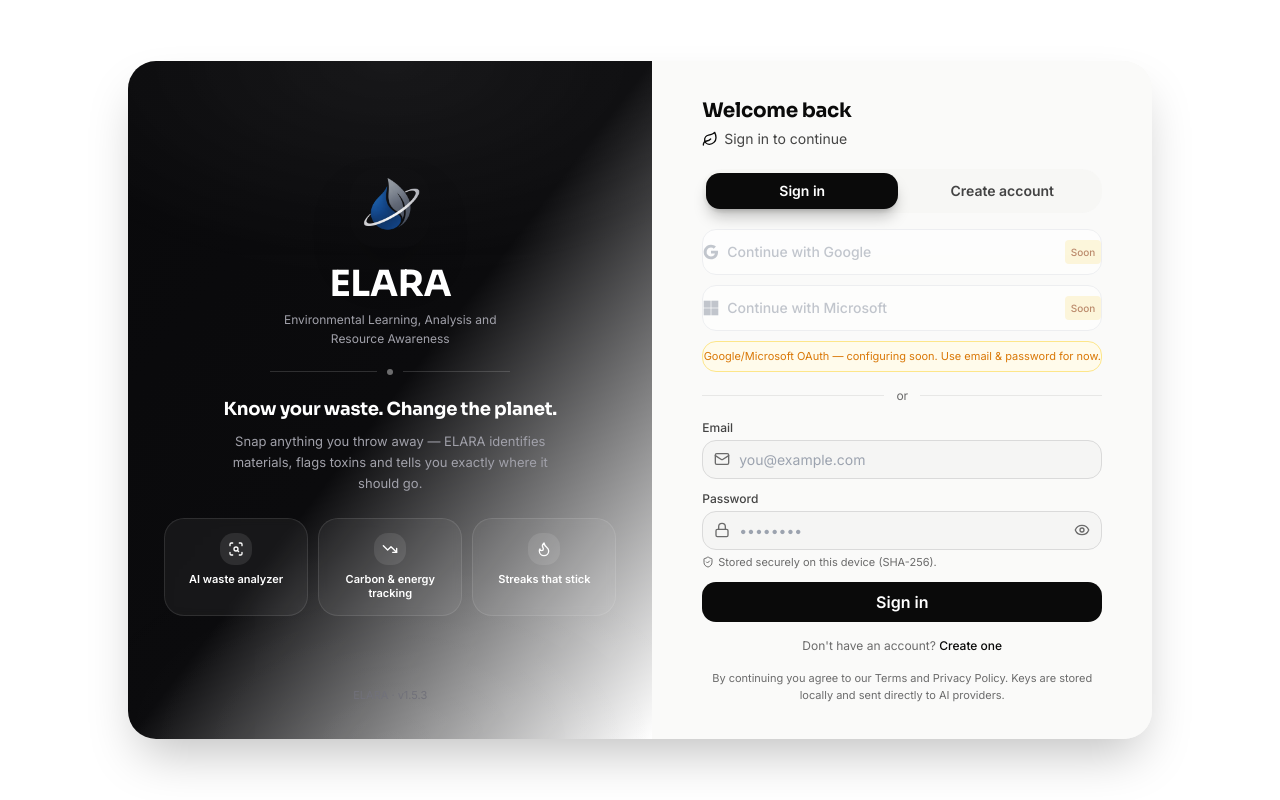
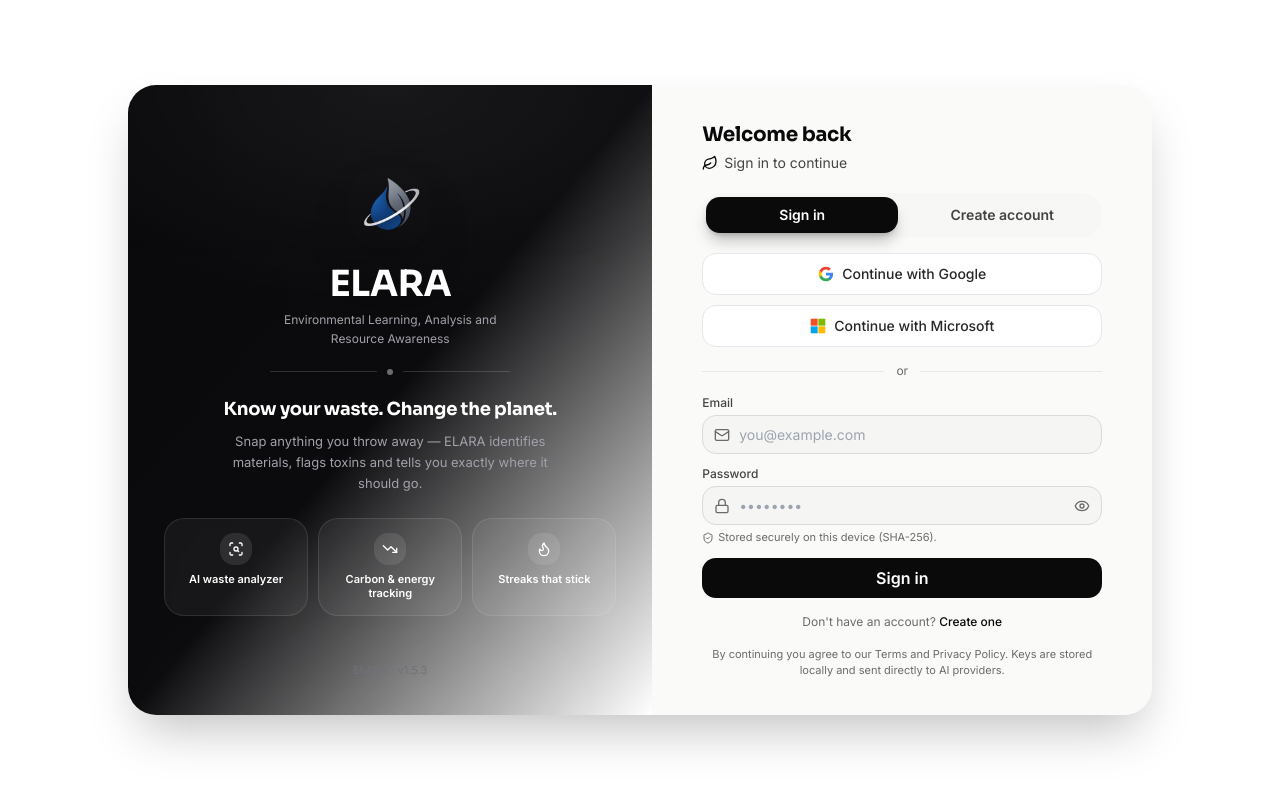
Before and after one commit to Sahilpreetsinghvirdi/sustainability-hub, a React (Vite) app in the folder desktop/: page / in a window 1280 px wide. Built offline with nearby package versions, Linux system fonts and the light colour scheme.

Commit message:
feat(desktop): working Google/Microsoft OAuth buttons plus env setup docs

```diff
--- a/desktop/src/pages/Login.tsx
+++ b/desktop/src/pages/Login.tsx
@@ -1,6 +1,6 @@
 import { useState } from 'react';
 import { Loader2, Leaf, Mail, Lock, User, ShieldCheck, Eye, EyeOff, ScanSearch, TrendingDown, Flame } from 'lucide-react';
-import { login, register } from '@/lib/auth';
+import { login, register, loginWithGoogle, loginWithMicrosoft } from '@/lib/auth';
 import softwareLogo from '@/assets/logo.png';
 
 const HIGHLIGHTS = [
@@ -17,6 +17,28 @@ export default function LoginPage({ onDone }: { onDone: () => void }) {
   const [showPw, setShowPw] = useState(false);
   const [loading, setLoading] = useState(false);
   const [error, setError] = useState<string | null>(null);
+  const [oauthBusy, setOauthBusy] = useState<null | 'google' | 'microsoft'>(null);
+
+  async function handleOAuth(provider: 'google' | 'microsoft') {
+    setError(null);
+    setOauthBusy(provider);
+    try {
+      if (provider === 'google') await loginWithGoogle();
+      else await loginWithMicrosoft();
+      onDone();
+    } catch (err) {
+      const msg = err instanceof Error ? err.message : 'Something went wrong';
+      setError(
+        msg === 'OAUTH_NO_CLIENT_ID'
+          ? provider === 'google'
+            ? 'Google sign-in needs a client ID first: create one in Google Cloud Console, save it in desktop/.env as VITE_GOOGLE_CLIENT_ID, and register http://localhost:1420/auth/callback as a redirect URI.'
+            : 'Microsoft sign-in needs a client ID first: register an app at portal.azure.com, save it in desktop/.env as VITE_MICROSOFT_CLIENT_ID, and register http://localhost:1420/auth/callback as a redirect URI.'
+          : msg,
+      );
+    } finally {
+      setOauthBusy(null);
+    }
+  }
 
   const handleSubmit = async (e: React.FormEvent) => {
     e.preventDefault();
@@ -93,17 +115,30 @@ export default function LoginPage({ onDone }: { onDone: () => void }) {
               </div>
 
               <div className="space-y-2.5">
-                <button disabled className="w-full inline-flex items-center justify-center gap-2 bg-white text-gray-400 border border-gray-200 py-2.5 rounded-xl text-sm font-medium cursor-not-allowed opacity-60" title="OAuth will be configured soon">
-                  <svg width="16" height="16" viewBox="0 0 24 24"><path fill="#9CA3AF" d="M22.56 12.25c0-.78-.07-1.53-.2-2.25H12v4.26h5.92c-.26 1.37-1.04 2.53-2.21 3.31v2.77h3.57c2.08-1.92 3.28-4.74 3.28-8.09z" /><path fill="#9CA3AF" d="M12 23c2.97 0 5.46-.98 7.28-2.66l-3.57-2.77c-.98.66-2.23 1.06-3.71 1.06-2.86 0-5.29-1.93-6.16-4.53H2.18v2.84C3.99 20.53 7.7 23 12 23z" /><path fill="#9CA3AF" d="M5.84 14.09c-.22-.66-.35-1.36-.35-2.09s.13-1.43.35-2.09V7.07H2.18C1.43 8.55 1 10.22 1 12s.43 3.45 1.18 4.93l2.85-2.22.81-.62z" /><path fill="#9CA3AF" d="M12 5.38c1.62 0 3.06.56 4.21 1.64l3.15-3.15C17.45 2.09 14.97 1 12 1 7.7 1 3.99 3.47 2.18 7.07l3.66 2.84c.87-2.6 3.3-4.53 6.16-4.53z" /></svg>
-                  <span>Continue with Google</span>
-                  <span className="ml-auto text-[10px] bg-amber-100 text-amber-800 px-1.5 py-0.5 rounded">Soon</span>
+                <button
+                  onClick={() => handleOAuth('google')}
+                  disabled={oauthBusy !== null || loading}
+                  className="w-full inline-flex items-center justify-center gap-2 bg-white text-zinc-800 border border-gray-200 py-2.5 rounded-xl text-sm font-medium hover:bg-zinc-50 transition-colors disabled:opacity-60"
+                >
+                  {oauthBusy === 'google' ? (
+                    <Loader2 className="w-4 h-4 animate-spin" />
+                  ) : (
+                    <svg width="16" height="16" viewBox="0 0 24 24"><path fill="#4285F4" d="M22.56 12.25c0-.78-.07-1.53-.2-2.25H12v4.26h5.92c-.26 1.37-1.04 2.53-2.21 3.31v2.77h3.57c2.08-1.92 3.28-4.74 3.28-8.09z" /><path fill="#34A853" d="M12 23c2.97 0 5.46-.98 7.28-2.66l-3.57-2.77c-.98.66-2.23 1.06-3.71 1.06-2.86 0-5.29-1.93-6.16-4.53H2.18v2.84C3.99 20.53 7.7 23 12 23z" /><path fill="#FBBC05" d="M5.84 14.09c-.22-.66-.35-1.36-.35-2.09s.13-1.43.35-2.09V7.07H2.18C1.43 8.55 1 10.22 1 12s.43 3.45 1.18 4.93l2.85-2.22.81-.62z" /><path fill="#EA4335" d="M12 5.38c1.62 0 3.06.56 4.21 1.64l3.15-3.15C17.45 2.09 14.97 1 12 1 7.7 1 3.99 3.47 2.18 7.07l3.66 2.84c.87-2.6 3.3-4.53 6.16-4.53z" /></svg>
+                  )}
+                  <span>{oauthBusy === 'google' ? 'Connecting to Google…' : 'Continue with Google'}</span>
                 </button>
-                <button disabled className="w-full inline-flex items-center justify-center gap-2 bg-white text-gray-400 border border-gray-200 py-2.5 rounded-xl text-sm font-medium cursor-not-allowed opacity-60" title="OAuth will be configured soon">
-                  <svg width="16" height="16" viewBox="0 0 23 23"><path fill="#9CA3AF" d="M1 1h10v10H1z" /><path fill="#9CA3AF" d="M12 1h10v10H12z" /><path fill="#9CA3AF" d="M1 12h10v10H1z" /><path fill="#9CA3AF" d="M12 12h10v10H12z" /></svg>
-                  <span>Continue with Microsoft</span>
-                  <span className="ml-auto text-[10px] bg-amber-100 text-amber-800 px-1.5 py-0.5 rounded">Soon</span>
+                <button
+                  onClick={() => handleOAuth('microsoft')}
+                  disabled={oauthBusy !== null || loading}
+                  className="w-full inline-flex items-center justify-center gap-2 bg-white text-zinc-800 border border-gray-200 py-2.5 rounded-xl text-sm font-medium hover:bg-zinc-50 transition-colors disabled:opacity-60"
+                >
+                  {oauthBusy === 'microsoft' ? (
+                    <Loader2 className="w-4 h-4 animate-spin" />
+                  ) : (
+                    <svg width="16" height="16" viewBox="0 0 23 23"><path fill="#F25022" d="M1 1h10v10H1z" /><path fill="#7FBA00" d="M12 1h10v10H12z" /><path fill="#00A4EF" d="M1 12h10v10H1z" /><path fill="#FFB900" d="M12 12h10v10H12z" /></svg>
+                  )}
+                  <span>{oauthBusy === 'microsoft' ? 'Connecting to Microsoft…' : 'Continue with Microsoft'}</span>
                 </button>
-                <p className="text-[11px] text-center text-amber-600 bg-amber-50 border border-amber-200 rounded-xl py-1.5">Google/Microsoft OAuth — configuring soon. Use email & password for now.</p>
               </div>
 
               <div className="flex items-center gap-3">
```
Also changed, not shown: 2 other files (tests, documents, lock files or other folders).
